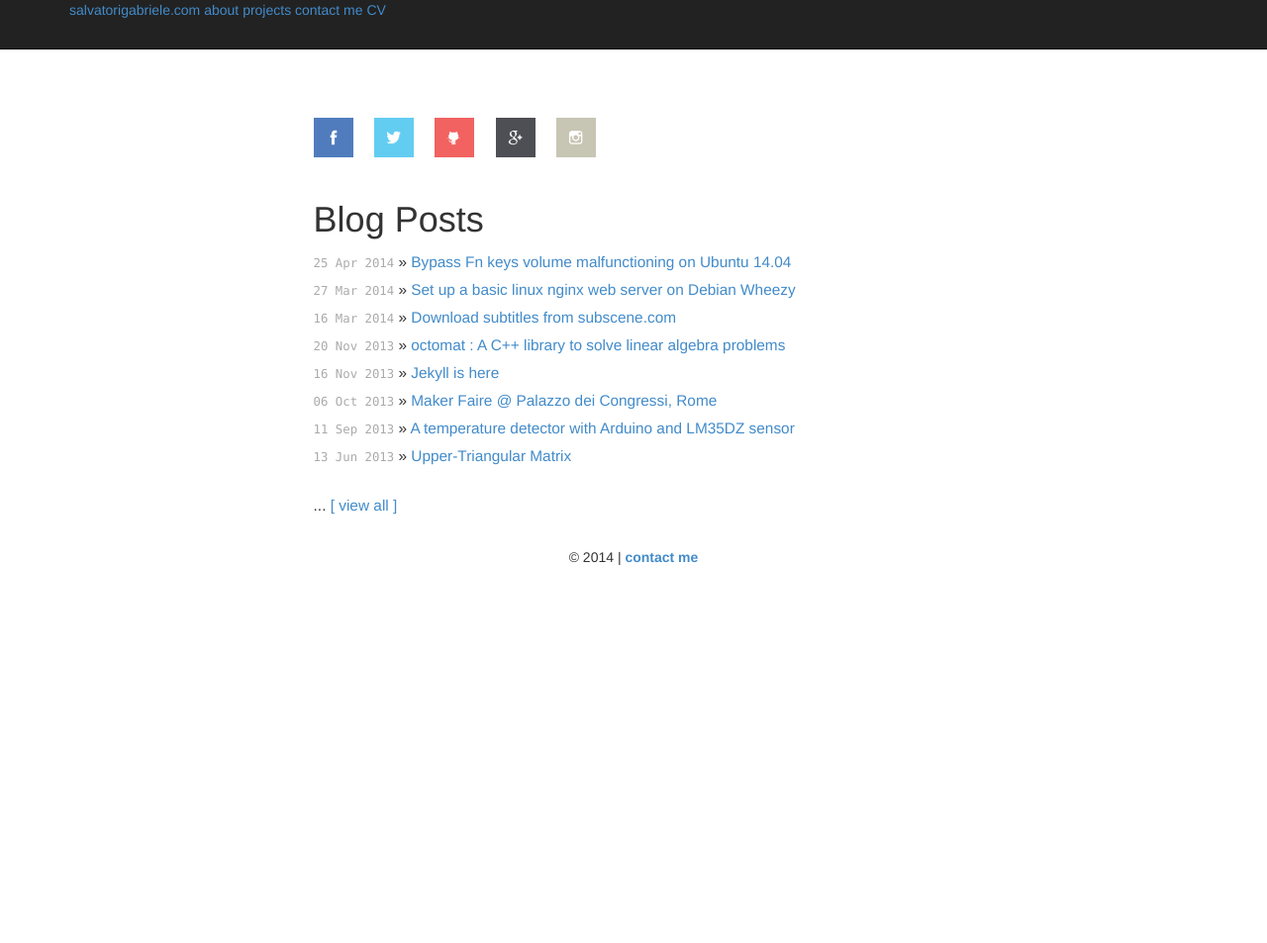
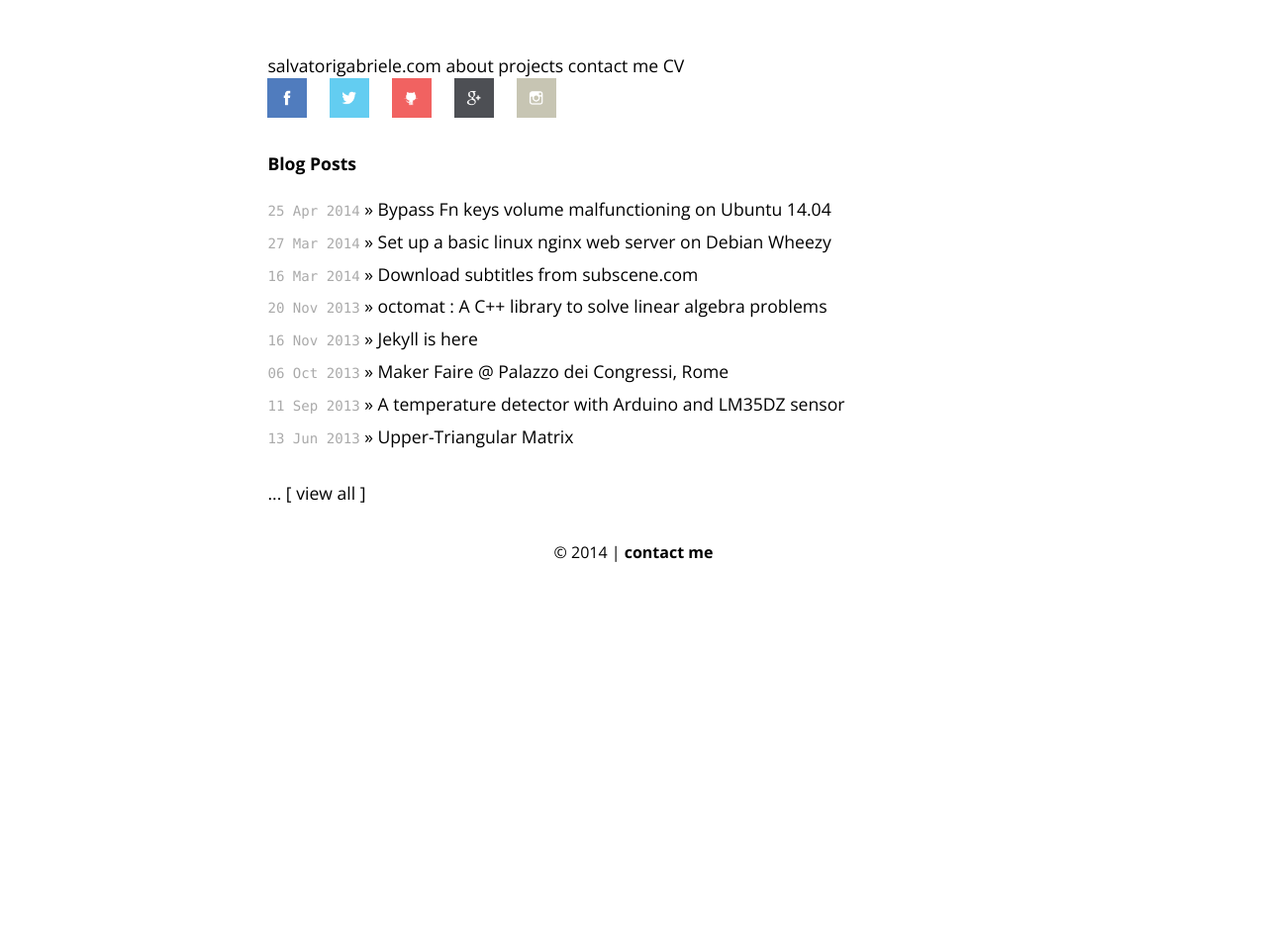
Before and after one commit to gsalvatori/salvatorigabriele.com, a Jekyll site: the page built from index.html, in a window 1280 px wide. Shown: the whole page at 99% size. Built offline with Jekyll 4.4.1, drawn with Linux system fonts in a browser that asks for light colours; Markdown is read by kramdown in place of the engine named in the settings; before the commit the page ends 900 px from its top, so only the background shows below that.

Commit message:
Update default.html

```diff
--- a/_layouts/default.html
+++ b/_layouts/default.html
@@ -13,28 +13,20 @@
 
         <!-- Custom CSS -->
         <link rel="stylesheet" href="/css/main.css">
-        <link rel="stylesheet" href="/css/bootstrap.min.css">
+        <!-- <link rel="stylesheet" href="/css/bootstrap.min.css"> -->
         <link rel="stylesheet" href="http://fonts.googleapis.com/css?family=Open+Sans:300,400italic,400,600,700|Abril+Fatface">
 
     </head>
 <body>
 
-<div class="navbar navbar-inverse navbar-static-top" role="navigation">
-  <div class="container">
-    <div class="navbar-header">
+<div class="site">
+ <div id="home">
 
     <a href="/">salvatorigabriele.com</a>
     <a class="extra" href="/about.html">about</a>
     <a class="extra" href="/projects.html">projects</a>
     <a class="extra" href="/contactme.html">contact me</a>
     <a class="extra" href="/cv.html">CV</a>
-
-    </div>
-  </div>
-</div>
-
-<div class="site">
- <div id="home">
 
 
   {{ content }}
```
